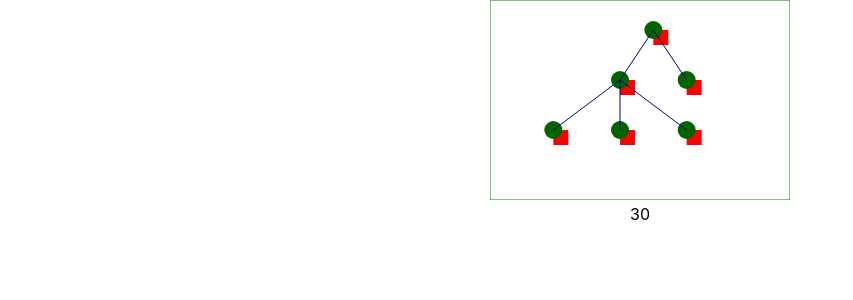
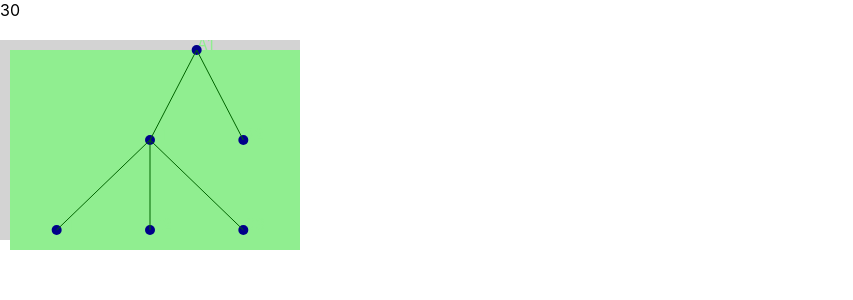
Before and after one commit to JoseHerminioCollas/d3-lab, a React (Create React App) app: page / in a window 1280 px wide. Shown: the top 300 px of the page, without its empty margins (0-853 px from the left). Built offline with nearby package versions, Linux system fonts and the light colour scheme; the HTML template or start-up script is replaced by a standard one.

Commit message:
use React elements

```diff
--- a/src/App.js
+++ b/src/App.js
@@ -1,76 +1,58 @@
 import React, { useEffect, useState } from 'react';
-import './App.css';
 import { hierarchy, tree, select } from 'd3'
 import { hierarchyData } from './hierarchy'
 
-const offset = [30, 30]
+const offset = [10, 10]
+let heirarchyRoot
 function drawHD() {
-  const heirarchyRoot = hierarchy(hierarchyData)
+  heirarchyRoot = hierarchy(hierarchyData)
   const treeLayout = tree()
-
-  treeLayout.size([200, 100])
+  treeLayout.size([280, 180])
   treeLayout(heirarchyRoot)
-
-  var chartDOM = select("#chart")
-    .append("svg")
-    .attr("width", 300)
-    .attr("height", 200)
-  chartDOM
-    .append("rect")
-    .attr("fill", "transparent")
-    .attr("stroke", "green")
-    .attr("width", 300)
-    .attr("height", 200)
-
-  chartDOM.selectAll(".bar")
-    .data(heirarchyRoot.descendants())
-    .enter()
-    .append("rect")
-    .attr("class", "bar")
-    .attr("width", "15")
-    .attr("height", "15")
-    .attr("fill", "red")
-    .attr("x", (d) => d.x)
-    .attr("y", d => d.y)
-    .attr("transform", `translate(${offset[0]}, ${offset[1]})`)
-
-  const g = chartDOM.append('g')
-    .attr("width", 300)
-    .attr("height", 200)
-    .attr("transform", `translate(${offset[0]}, ${offset[1]})`)
-  g.append('rect')
-    .attr("fill", "transparent")
-    .attr("width", 300)
-    .attr("height", 200)
-  g.selectAll('circle.node')
-    .data(heirarchyRoot.descendants())
-    .enter()
-    .append('circle')
-    .classed('node', true)
-    .attr("fill", "darkgreen")
-    .attr('cx', function (d) { return d.x; })
-    .attr('cy', function (d) { return d.y; })
-    .attr('r', 9);
-    g.selectAll('line.link')
-    .data(heirarchyRoot.links())
-    .enter()
-    .append('line')
-    .classed('link', true)
-    .attr("stroke", "darkblue")
-    .attr('x1', function (d) { return d.source.x; })
-    .attr('y1', function (d) { return d.source.y; })
-    .attr('x2', function (d) { return d.target.x; })
-    .attr('y2', function (d) { return d.target.y; });
 }
 function App() {
   const [s, setS] = useState(10)
-  drawHD()
   useEffect((e) => {
+    drawHD()
+    console.log(heirarchyRoot.descendants())
     setS(30)
   }, [])
   return (
     <div className="App">
-      <div id="chart"></div>
+      <svg
+        width="300"
+        height="300"
+        fill="lightgreen"
+        style={{ position: 'absolute', top: '40px' }}>
+        <rect x="0" y="0" width="300" height="200" fill="lightgray"/>
+        <g
+          transform={`translate(${offset[0]} ${offset[1]})`}
+          >
+          <rect x="0" y="0" width="300" height="200" />
+          {heirarchyRoot && heirarchyRoot.descendants()
+            .map(e => (
+              <g>
+                <text x={e.x} y={e.y}>{e.data.name}</text>
+                <circle fill="darkblue" cx={e.x} cy={e.y} r="5" />
+              </g>
+            ))
+          }
+          {heirarchyRoot && heirarchyRoot.links()
+            .map(e => (
+              <g>
+                <line
+                  fill="blue"
+                  stroke="darkgreen"
+                  x1={e.source.x}
+                  y1={e.source.y}
+                  x2={e.target.x}
+                  y2={e.target.y}
+                />
+              </g>
+            ))
+          }
+        </g>
+      </svg>
       {s}
     </div>
   );
```
Also changed, not shown: 1 other file (tests, documents, lock files or other folders).
